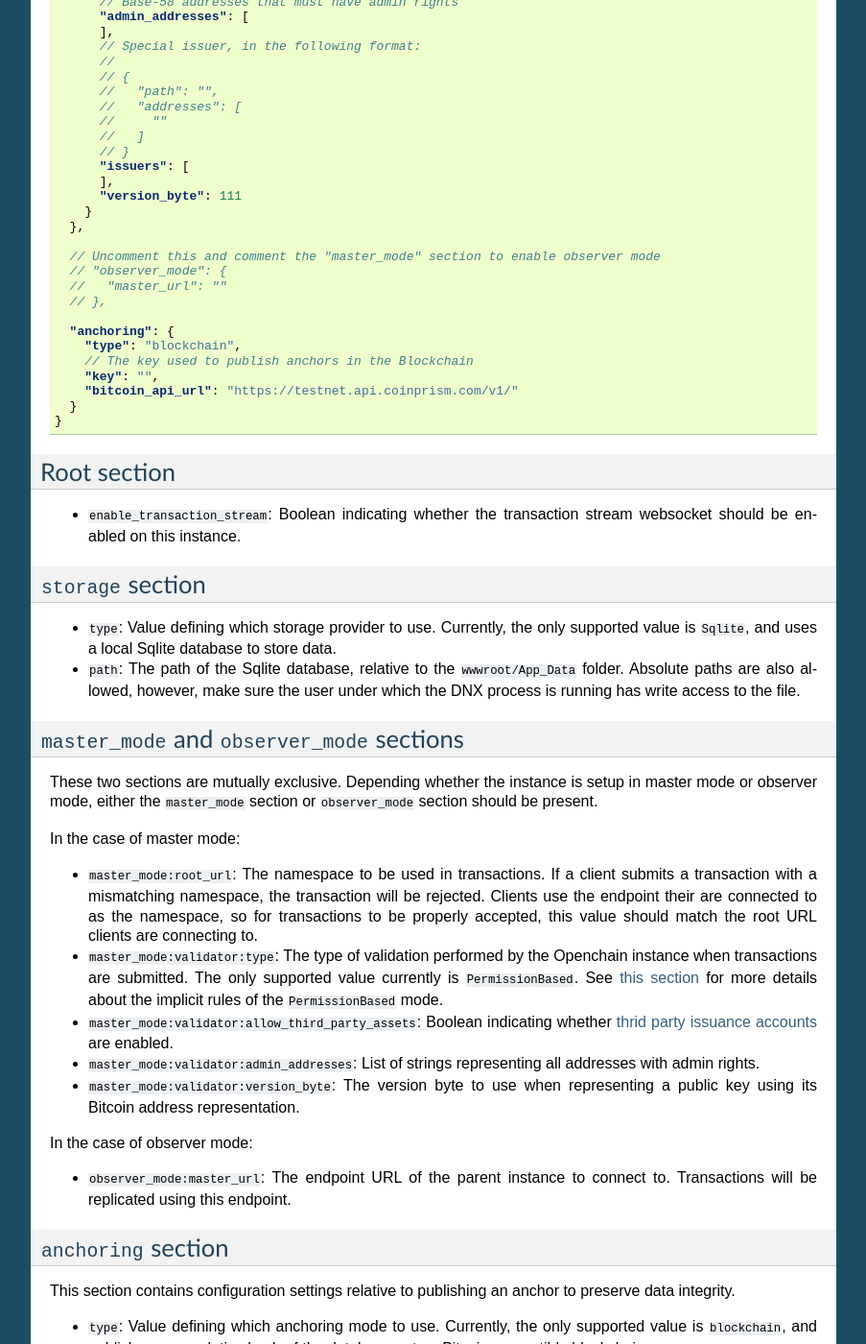
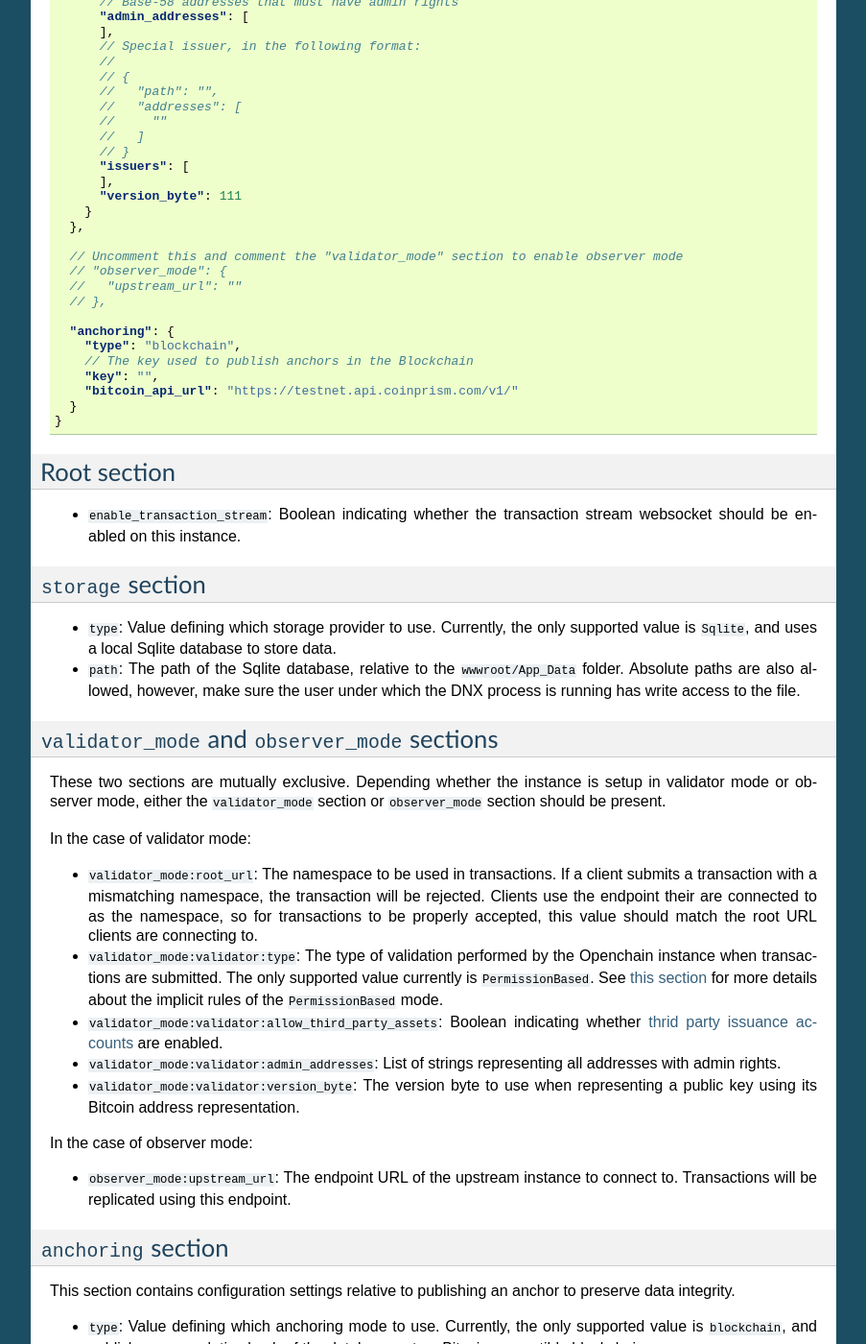
Before and after one commit to openchain/docs, a Sphinx documentation site: the page built from docs/source/general/configuration.rst, in a window 1280 px wide and 1400 px high, scrolled down 573 px. Shown: the whole window at 96% size, without its empty margins (198-1101 px from the left). Built offline with Sphinx 7.4.7, drawn with Linux system fonts in a browser that asks for light colours; some of the changed text lies outside the part shown.

Commit message:
Change the configuration documentation to use the new settings names

```diff
--- a/docs/source/general/configuration.rst
+++ b/docs/source/general/configuration.rst
@@ -3,7 +3,7 @@ Openchain Server Configuration
 
 The configuration of Openchain server is handled through a JSON file named `config.json`. The file is stored under the ``wwwroot/App_Data`` folder.
 
-It is possible to override a configuration value through environment variables. The name of the variable should be the concatenation of all the components of the path, separated by the character ``:``. For example: ``master_mode:validator:allow_third_party_assets``.
+It is possible to override a configuration value through environment variables. The name of the variable should be the concatenation of all the components of the path, separated by the character ``:``. For example: ``validator_mode:validator:allow_third_party_assets``.
 
 config.json
 -----------
@@ -21,7 +21,7 @@ Here is the default file:
       },
 
       // Define transaction validation parameters
-      "master_mode": {
+      "validator_mode": {
         // Required: The root URL where this instance is hosted
         "root_url": "http://localhost:8080/",
         "validator": {
@@ -44,9 +44,9 @@ Here is the default file:
         }
       },
 
-      // Uncomment this and comment the "master_mode" section to enable observer mode
+      // Uncomment this and comment the "validator_mode" section to enable observer mode
       // "observer_mode": {
-      //   "master_url": ""
+      //   "upstream_url": ""
       // },
 
       "anchoring": {
@@ -68,22 +68,24 @@ Root section
 * ``type``: Value defining which storage provider to use. Currently, the only supported value is ``Sqlite``, and uses a local Sqlite database to store data.
 * ``path``: The path of the Sqlite database, relative to the ``wwwroot/App_Data`` folder. Absolute paths are also allowed, however, make sure the user under which the DNX process is running has write access to the file.
 
-``master_mode`` and ``observer_mode`` sections
+.. _master-observer-configuration:
+
+``validator_mode`` and ``observer_mode`` sections
 ----------------------------------------------
 
-These two sections are mutually exclusive. Depending whether the instance is setup in master mode or observer mode, either the ``master_mode`` section or ``observer_mode`` section should be present.
+These two sections are mutually exclusive. Depending whether the instance is setup in validator mode or observer mode, either the ``validator_mode`` section or ``observer_mode`` section should be present.
 
-In the case of master mode:
+In the case of validator mode:
 
-* ``master_mode:root_url``: The namespace to be used in transactions. If a client submits a transaction with a mismatching namespace, the transaction will be rejected. Clients use the endpoint their are connected to as the namespace, so for transactions to be properly accepted, this value should match the root URL clients are connecting to.
-* ``master_mode:validator:type``: The type of validation performed by the Openchain instance when transactions are submitted. The only supported value currently is ``PermissionBased``. See :ref:`this section <ledger-rules>` for more details about the implicit rules of the ``PermissionBased`` mode.
-* ``master_mode:validator:allow_third_party_assets``: Boolean indicating whether :ref:`thrid party issuance accounts <third-party-issuance-accounts>` are enabled.
-* ``master_mode:validator:admin_addresses``: List of strings representing all addresses with admin rights.
-* ``master_mode:validator:version_byte``: The version byte to use when representing a public key using its Bitcoin address representation.
+* ``validator_mode:root_url``: The namespace to be used in transactions. If a client submits a transaction with a mismatching namespace, the transaction will be rejected. Clients use the endpoint their are connected to as the namespace, so for transactions to be properly accepted, this value should match the root URL clients are connecting to.
+* ``validator_mode:validator:type``: The type of validation performed by the Openchain instance when transactions are submitted. The only supported value currently is ``PermissionBased``. See :ref:`this section <ledger-rules>` for more details about the implicit rules of the ``PermissionBased`` mode.
+* ``validator_mode:validator:allow_third_party_assets``: Boolean indicating whether :ref:`thrid party issuance accounts <third-party-issuance-accounts>` are enabled.
+* ``validator_mode:validator:admin_addresses``: List of strings representing all addresses with admin rights.
+* ``validator_mode:validator:version_byte``: The version byte to use when representing a public key using its Bitcoin address representation.
 
 In the case of observer mode:
 
-* ``observer_mode:master_url``: The endpoint URL of the parent instance to connect to. Transactions will be replicated using this endpoint.
+* ``observer_mode:upstream_url``: The endpoint URL of the upstream instance to connect to. Transactions will be replicated using this endpoint.
 
 ``anchoring`` section
 ---------------------
```
